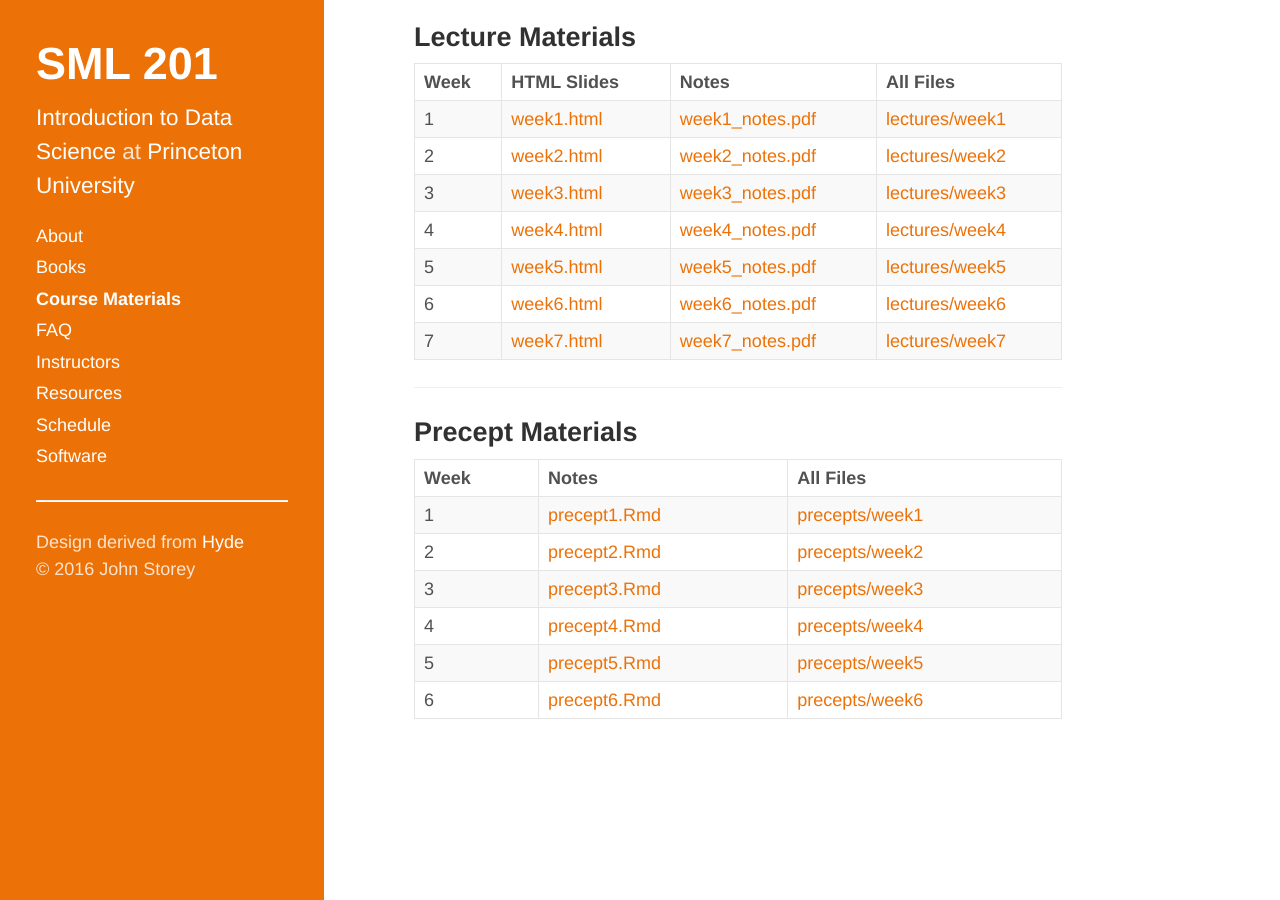
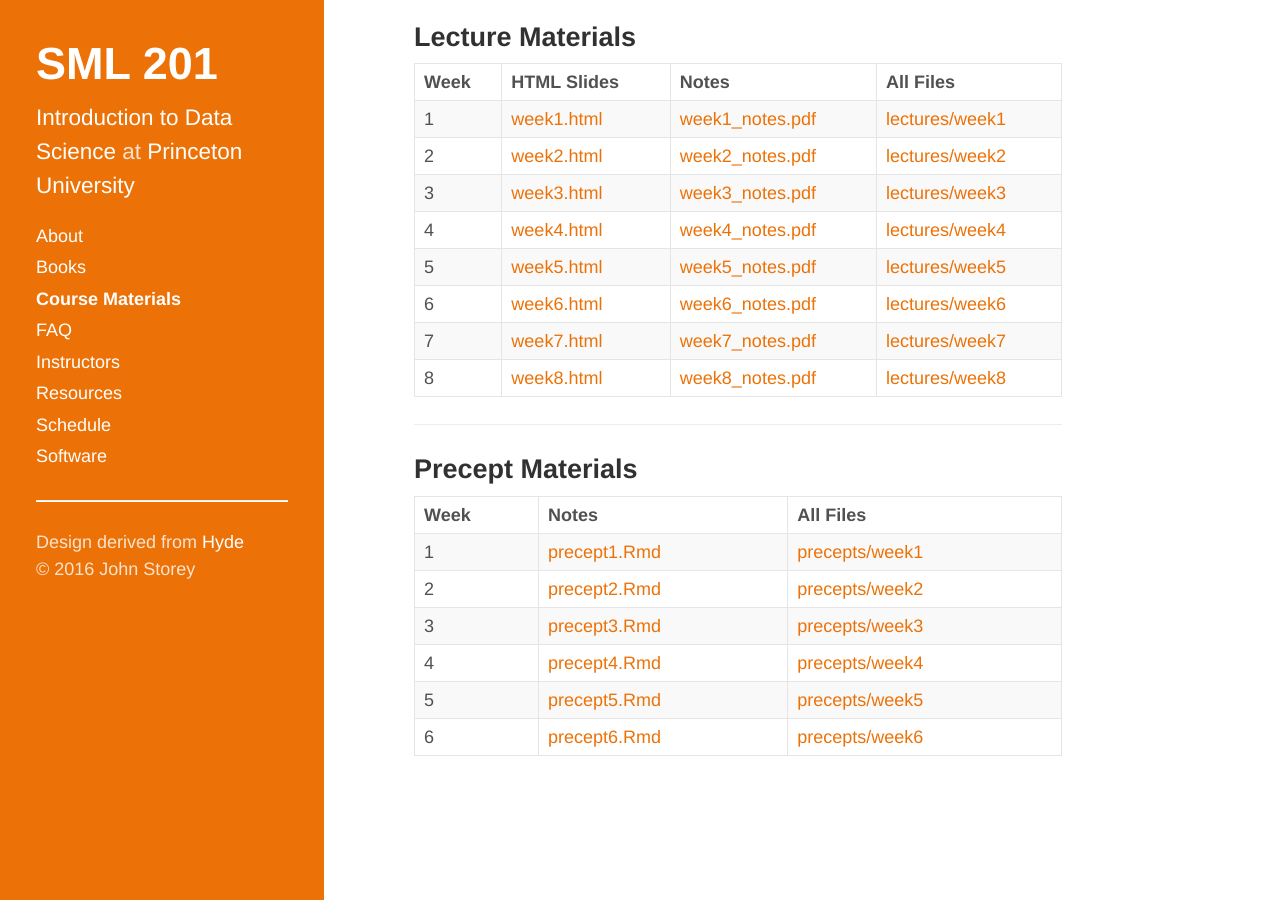
Before and after one commit to SML201/sml201.github.io, a Jekyll site: the page built from course_materials.md, in a window 1280 px wide and 900 px high, scrolled down 692 px. Built offline with Jekyll 4.4.1, drawn with Linux system fonts in a browser that asks for light colours.

Commit message:
Added week 8 lecture materials.

```diff
--- a/course_materials.md
+++ b/course_materials.md
@@ -43,6 +43,7 @@
 5 | [week5.html](http://sml201.github.io/lectures/week5/week5.html) | [week5_notes.pdf](http://sml201.github.io/lectures/week5/week5_notes.pdf) | [lectures/week5](https://github.com/SML201/lectures/tree/master/week5)
 6 | [week6.html](http://sml201.github.io/lectures/week6/week6.html) | [week6_notes.pdf](http://sml201.github.io/lectures/week6/week6_notes.pdf) | [lectures/week6](https://github.com/SML201/lectures/tree/master/week6)
 7 | [week7.html](http://sml201.github.io/lectures/week7/week7.html) | [week7_notes.pdf](http://sml201.github.io/lectures/week7/week7_notes.pdf) | [lectures/week7](https://github.com/SML201/lectures/tree/master/week7)
+8 | [week8.html](http://sml201.github.io/lectures/week8/week8.html) | [week8_notes.pdf](http://sml201.github.io/lectures/week8/week8_notes.pdf) | [lectures/week8](https://github.com/SML201/lectures/tree/master/week8)
 
 ----
 
```
